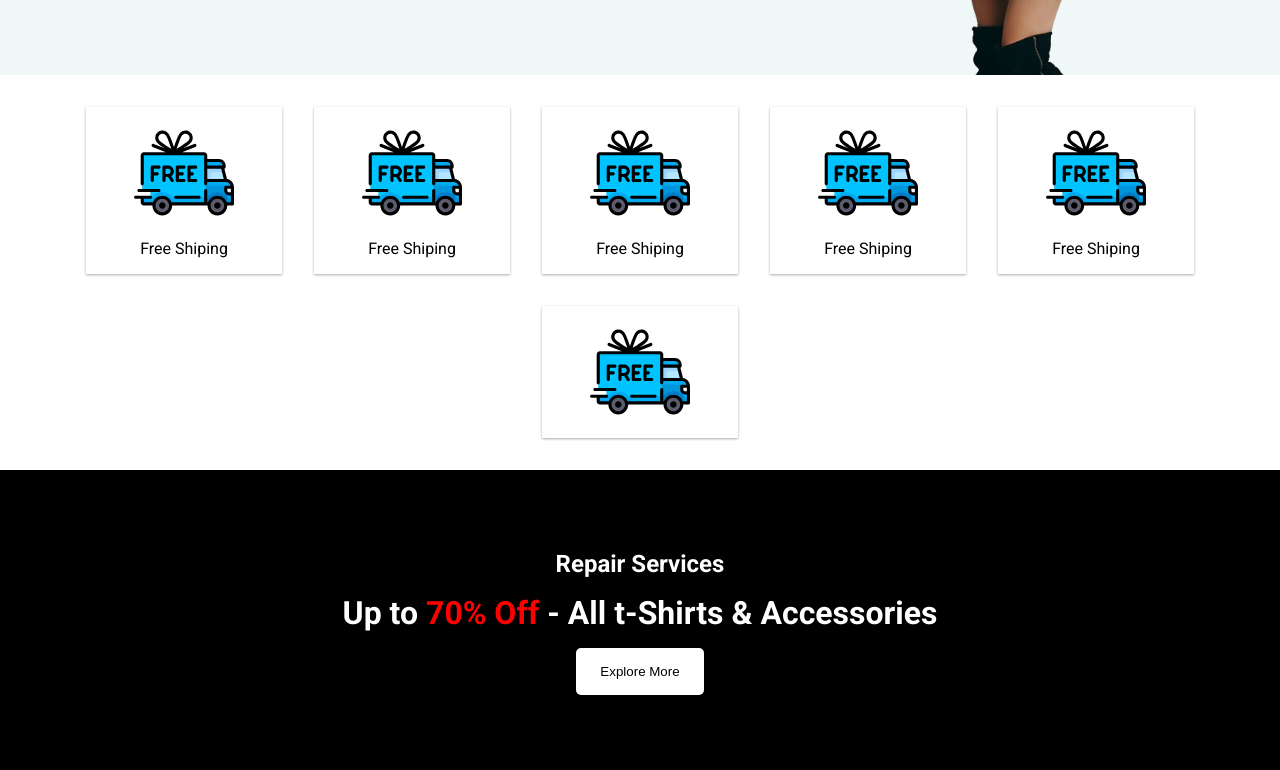
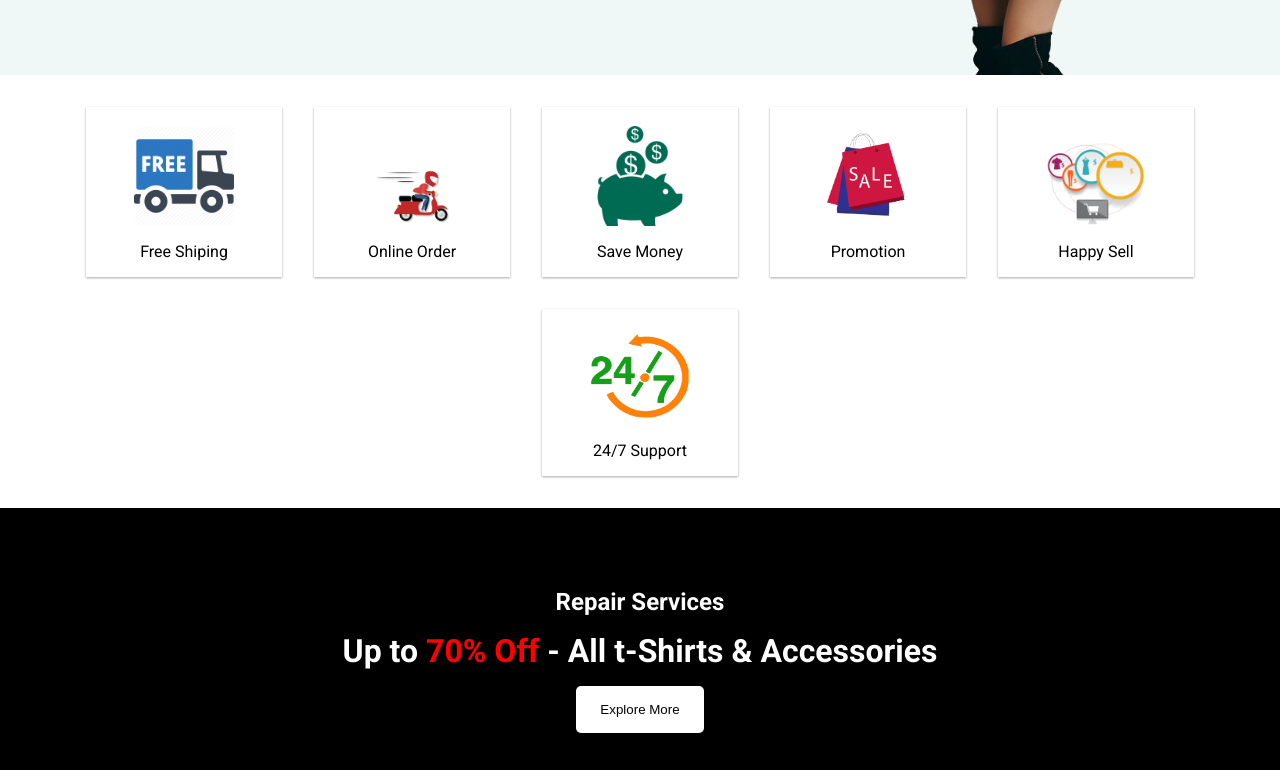
Before and after one commit to zawlwin223/fashionCommerce, a website built with Parcel: page index.html in a window 1280 px wide. Shown: the part 550-1320 px from the top of the page. Built offline with nearby package versions, Linux system fonts and the light colour scheme; no server answers.

Commit message:
design changes

```diff
--- a/index.html
+++ b/index.html
@@ -52,37 +52,40 @@
       <!-- service -->
       <section class="service">
         <div class="card">
-          <img src="./src/img/svg/free-delivery-free-svgrepo-com.svg" alt="" />
+          <img src="./src/img/pngwing.com (4).png" alt="" />
           <div>
             <p>Free Shiping</p>
           </div>
         </div>
         <div class="card">
-          <img src="./src/img/svg/free-delivery-free-svgrepo-com.svg" alt="" />
+          <img src="./src/img/pngwing.com (6).png" alt="" />
           <div>
-            <p>Free Shiping</p>
+            <p>Online Order</p>
           </div>
         </div>
         <div class="card">
-          <img src="./src/img/svg/free-delivery-free-svgrepo-com.svg" alt="" />
+          <img src="./src/img/pngwing.com (2).png" alt="" />
           <div>
-            <p>Free Shiping</p>
+            <p>Save Money</p>
           </div>
         </div>
         <div class="card">
-          <img src="./src/img/svg/free-delivery-free-svgrepo-com.svg" alt="" />
+          <img src="./src/img/pngwing.com (3).png" alt="" />
           <div>
-            <p>Free Shiping</p>
+            <p>Promotion</p>
           </div>
         </div>
         <div class="card">
-          <img src="./src/img/svg/free-delivery-free-svgrepo-com.svg" alt="" />
+          <img src="./src/img/pngegg (13).png" alt="" />
           <div>
-            <p>Free Shiping</p>
+            <p>Happy Sell</p>
           </div>
         </div>
         <div class="card">
-          <img src="./src/img/svg/free-delivery-free-svgrepo-com.svg" alt="" />
+          <img src="./src/img/pngwing.com (5).png" alt="" />
+          <div>
+            <p>24/7 Support</p>
+          </div>
         </div>
       </section>
 
--- a/src/js/View/detail.js
+++ b/src/js/View/detail.js
@@ -16,7 +16,7 @@ export const renderItem = function (data) {
       </div>
       <article class="detail_info">
 
-        <span> <a href="shop">Shop</a> / ${data.category}</span>
+        <span> <a href="?page=shop">Shop</a> / ${data.category}</span>
         <h2>${data.title}</h2>
         <p class="price">$${data.price}</p>
         <select value="Select Size" name="" class="size">
--- a/src/style/home/promotion.css
+++ b/src/style/home/promotion.css
@@ -14,6 +14,8 @@
     & > :first-child {
       background: url('../../img/bb66b7cad56595df64c755aaed46932e.jpg');
       height: 300px;
+      background-repeat: no-repeat;
+      background-size: cover;
       h3 {
         font-size: 2rem;
       }
@@ -62,6 +64,8 @@
       background: linear-gradient(rgba(0, 0, 0, 0.5), rgba(0, 0, 0, 0.5)),
         url('../../img/cf1139688a03153f787fce5dd7f07774.jpg');
       height: 300px;
+      background-repeat: no-repeat;
+      background-size: cover;
       h3 {
         font-size: 2rem;
         color: white;
@@ -76,6 +80,8 @@
       height: 300px;
       background: linear-gradient(rgba(0, 0, 0, 0.5), rgba(0, 0, 0, 0.5)),
         url('../../img/b6b02e85ef483bbe0c9f4e15f90444fb.jpg');
+      background-repeat: no-repeat;
+      background-size: cover;
       h3 {
         font-size: 2rem;
         color: white;
--- a/src/style/home/service.css
+++ b/src/style/home/service.css
@@ -8,7 +8,7 @@
     padding-block: 1rem;
     box-shadow: rgba(0, 0, 0, 0.12) 0px 1px 3px, rgba(0, 0, 0, 0.24) 0px 1px 2px;
     display: flex;
-    justify-content: center;
+    justify-content: flex-end;
     align-items: center;
     flex-direction: column;
     img {
```
Also changed, not shown: src/img/pngegg (13).png (added), src/img/pngwing.com (2).png (added), src/img/pngwing.com (3).png (added), src/img/pngwing.com (4).png (added), src/img/pngwing.com (5).png (added), src/img/pngwing.com (6).png (added), src/img/pngwing.com.png (added).
